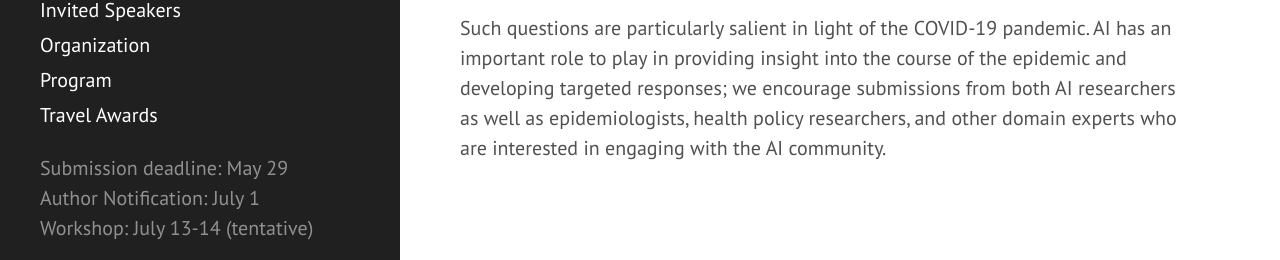
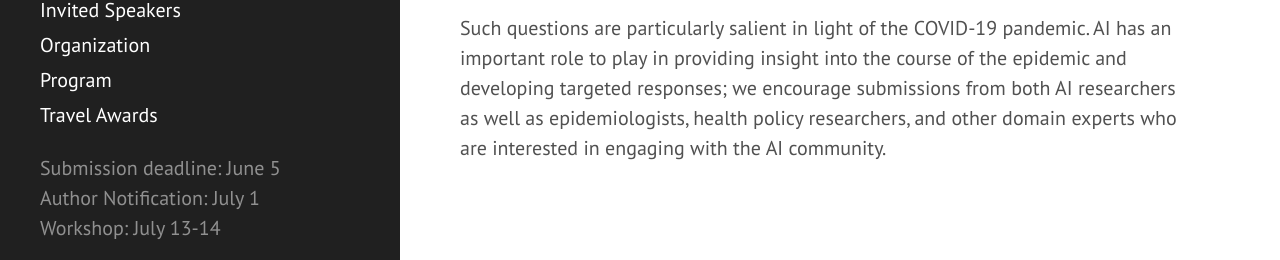
Before and after one commit to slremy/aiforpublichealth.github.io, a Jekyll site: the page built from index.md, in a window 1280 px wide and 1047 px high. Shown: the part 784-1044 px from the top of the window. Built offline with Jekyll 4.4.1, drawn with Linux system fonts in a browser that asks for light colours; the list of posts is cut into pages by our own code.

Commit message:
Update sidebar.html

```diff
--- a/_includes/sidebar.html
+++ b/_includes/sidebar.html
@@ -28,7 +28,7 @@
 
     </nav>
 
-	Submission deadline: May 29</br>Author Notification: July 1</br>Workshop: July 13-14 (tentative)
+	Submission deadline: June 5</br>Author Notification: July 1</br>Workshop: July 13-14
 
   </div>
 </div>
```
